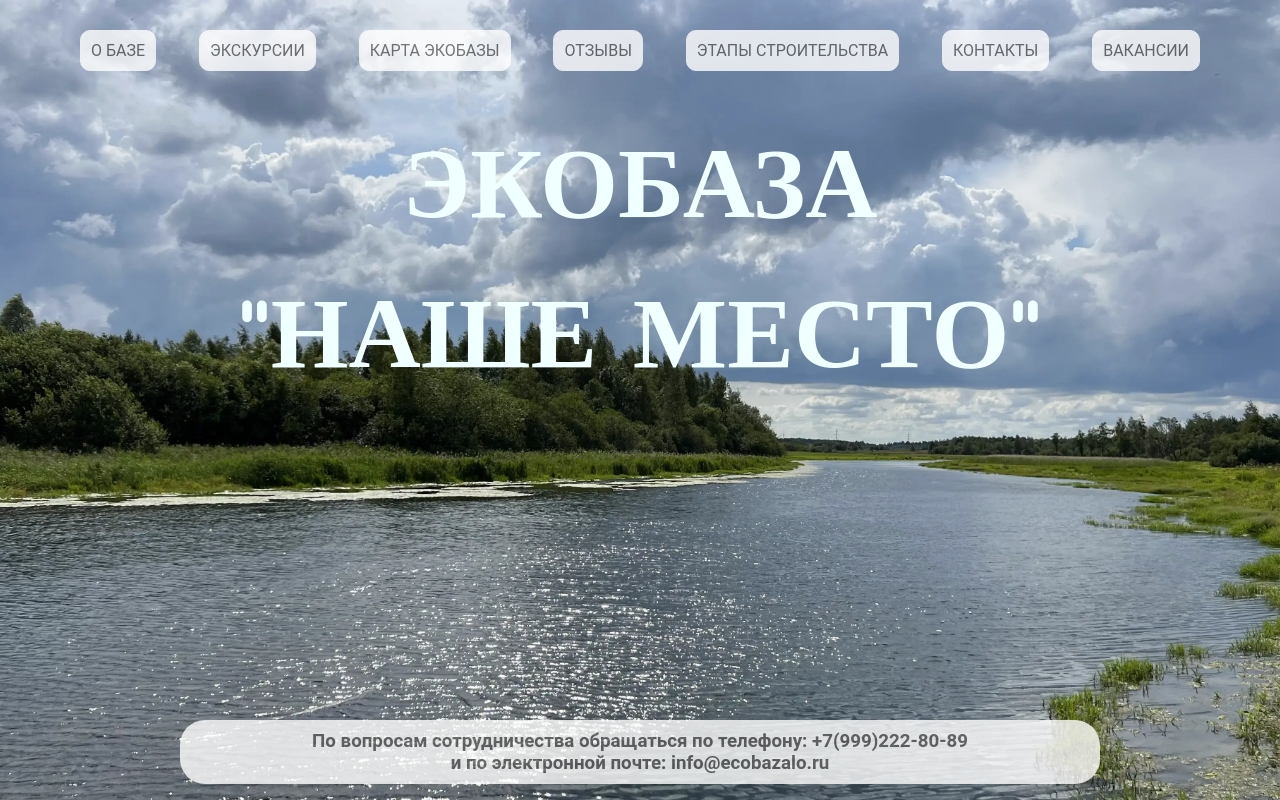
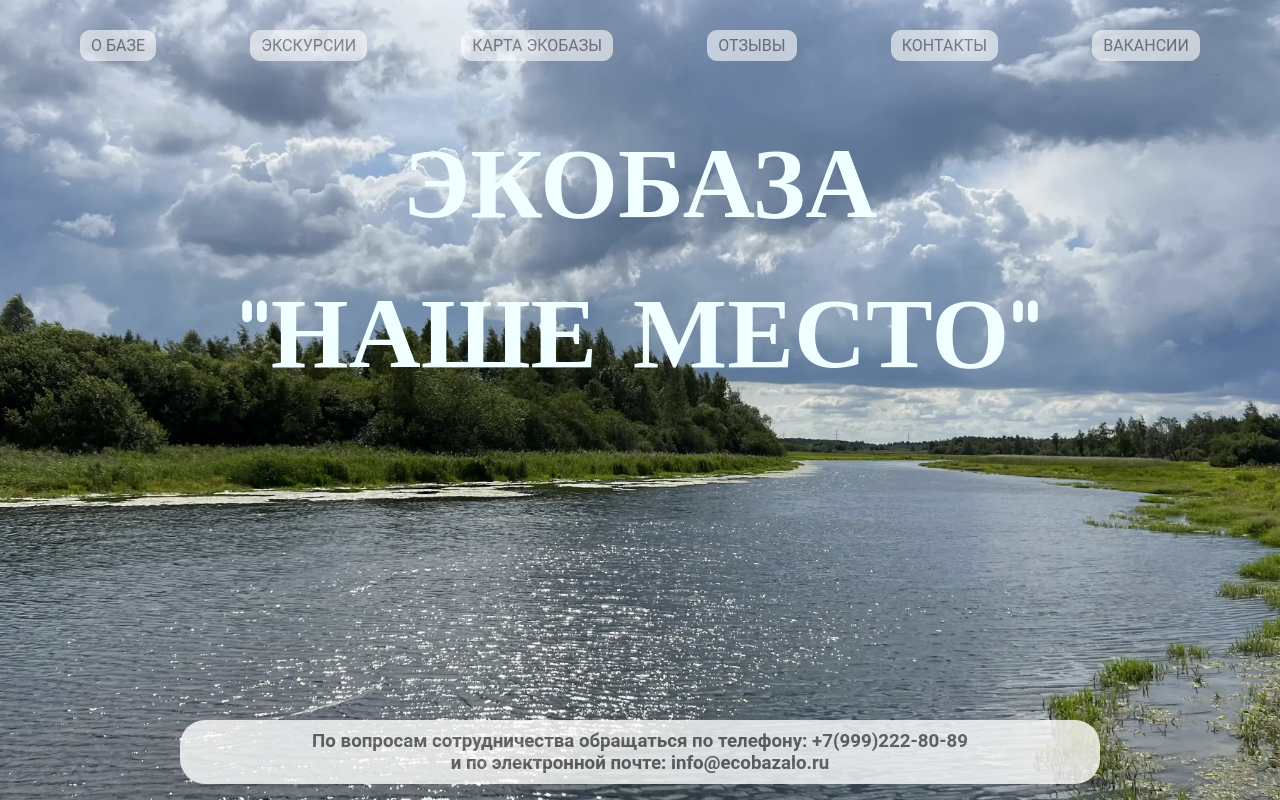
Before and after one commit to boykostas/ecobazalo, a plain HTML site: page index.html in a window 1280 px wide. Drawn offline with Linux system fonts and the light colour scheme.

Commit message:
доработки интерфейса

```diff
--- a/index.html
+++ b/index.html
@@ -20,7 +20,6 @@
                         <li class="btn"><a href="#">ЭКСКУРСИИ</a></li>
                         <li class="btn"><a href="#">КАРТА ЭКОБАЗЫ</a></li>
                         <li class="btn"><a href="#">ОТЗЫВЫ</a></li>
-                        <li class="btn"><a href="#">ЭТАПЫ СТРОИТЕЛЬСТВА</a></li>
                         <li class="btn"><a href="#">КОНТАКТЫ</a></li>
                         <li class="btn"><a href="#">ВАКАНСИИ</a></li>
                     </ul>
--- a/style.css
+++ b/style.css
@@ -42,9 +42,12 @@ body {
 .btn {
     border: 1px solid white;
     border-radius: 10px;
-    padding: 10px;
+    padding: 5px 10px 5px 10px;
     background-color: white;
-    opacity: 0.8;
+    opacity: 0.6;
+}
+
+.btn:hover {
 
 }
 
```
Also changed, not shown: example.txt (added).
